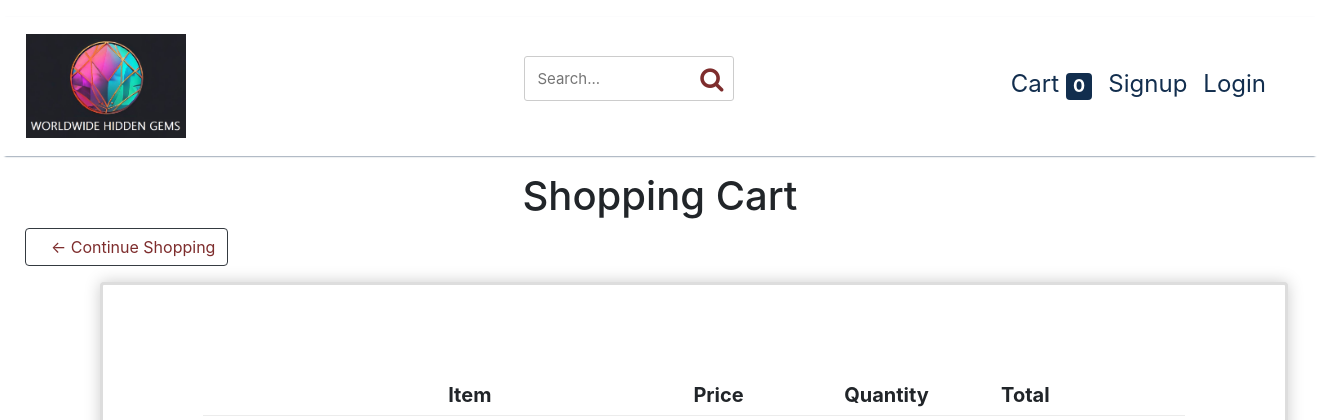
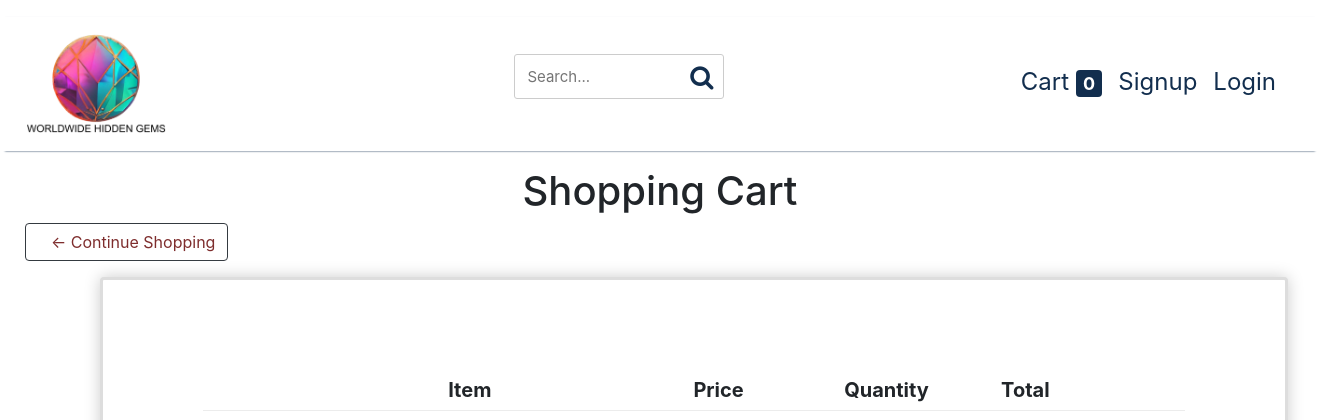
Before and after one commit to Tziim/WWHG, a Django app: page /cart/ in a window 1320 px wide; the page is wider, and only the part inside the window is pictured. Shown: the top 420 px of that part. Run offline with Django 4.2, Linux system fonts and the light colour scheme; data comes from the database, SQL or seed files in the repository; data that the repository does not hold is empty; some libraries are stand-ins or nearby versions.

Commit message:
Search button outlook Category burger menu collapse Color to blue

```diff
--- a/wwhg_site/static/css/style.css
+++ b/wwhg_site/static/css/style.css
@@ -608,6 +608,7 @@ make the "cart" column go on top) */
     width: 210px; /* Adjust the width to fit your desired input width */
 }
 
+
 #search-icon {
     position: absolute;
     right: -15px; /* adjust to position the icon where you want it inside the input */
@@ -616,14 +617,14 @@ make the "cart" column go on top) */
     background: none;
     border: none;
     cursor: pointer;
-    color: rgb(126, 45, 45) /* Set the color as desired */
+    color: rgb(18, 46, 78) /* Set the color as desired */
 }
 
 /* Style the search input */
 .search-input {
     padding: 10px;
     /*width: 100px;*/
-    padding-right: 30px; /* This will ensure that the text the user enters does not overlap with the search icon. Adjust as necessary. */
+    padding-right: 60px; /* This will ensure that the text the user enters does not overlap with the search icon. Adjust as necessary. */
     width: 100%;
     min-width: 180px;
     border: 5px solid #ccc;
@@ -633,47 +634,13 @@ make the "cart" column go on top) */
 }
 
 #search-icon:hover {
-    background-color: rgb(126, 45, 45);
+    background-color: rgb(18, 46, 78);
     color: white;
     padding: 10px 10px; /* Adjust padding as needed */
     border-radius: 5px; /* Add rounded corners if desired */
     text-decoration: none; /* Remove underline for anchor buttons */
     transition: background-color 0.1s, border-color 0.1s; /* Add smooth hover effects */
 
-}
-
-/*!* Style the search button *!*/
-/*#search-button {*/
-/*    padding: 10px 20px;*/
-/*    background-color: rgb(126, 45, 45);;*/
-/*    color: white;*/
-/*    border: none;*/
-/*    box-shadow: hsl(0, 0%, 80%) 0 0 16px;*/
-/*    border-radius: 5px;*/
-/*    font-size: 16px;*/
-/*    cursor: pointer;*/
-}
-
-/*!* Style the search button on hover *!*/
-/*#search-button:hover {*/
-/*    background-color: #0056b3;*/
-/*}*/
-
-/*!**!.ml-auto {*!*/
-/*!*    margin-left: 5px;*!*/
-/*!*}*/
-
-/*!* Style the "fa-search" icon *!*/
-/*.fa-search {*/
-/*    font-size: 24px; !* Adjust the size as needed *!*/
-/*    color: #333;   !* Set the color as desired *!*/
-/*    !* Add other styles as needed *!*/
-/*}*/
-
-/*!* Style the icon on hover (optional) *!*/
-/*.fa-search:hover {*/
-/*    color: #007BFF; !* Change color on hover *!*/
-/*    !* Add other hover styles as needed *!*/
 }
 
 .co-row-image {
@@ -822,7 +789,7 @@ make the "cart" column go on top) */
 }
 
 .navbar-nav {
-    padding-right: 30px;
+    padding-right: 20px;
 }
 
 /* FOOTER DESIGN*/
--- a/wwhg_site/wwhg_app/templates/base.html
+++ b/wwhg_site/wwhg_app/templates/base.html
@@ -16,7 +16,7 @@
 <nav class="one-edge-shadow sticky-top navbar navbar-expand-lg navbar-light menu custom-justify-between">
 
     <a href="{% url 'index' %}" class="logo">
-        <img src="{% static 'images/logo2.png' %}" alt="WWHG" style="width: 160px; height: auto;">
+        <img src="{% static 'images/logo3.png' %}" alt="WWHG" style="width: 140px; height: auto;">
     </a>
     <!-- Burger button catrgory viwle-->
     <button class="navbar-toggler" type="button" data-toggle="collapse" data-target="#combinedNavbarContent" aria-controls="combinedNavbarContent" aria-expanded="false" aria-label="Toggle navigation">
--- a/wwhg_site/wwhg_app/templates/wwhg_app/index.html
+++ b/wwhg_site/wwhg_app/templates/wwhg_app/index.html
@@ -14,7 +14,7 @@
             </ul>
         {% endif %}
 {#    Container for text#}
-    <div class="container mt-4" style="margin-bottom: 200px;">
+    <div class="container mt-4" style="margin-bottom: 0px;">  {# siit saab jätta õhku konteinerite vahele #}
         <div class="row">
             <!-- Left side content -->
             <div class="col-sm-6">
```
Also changed, not shown: wwhg_site/static/images/logo3.png.
